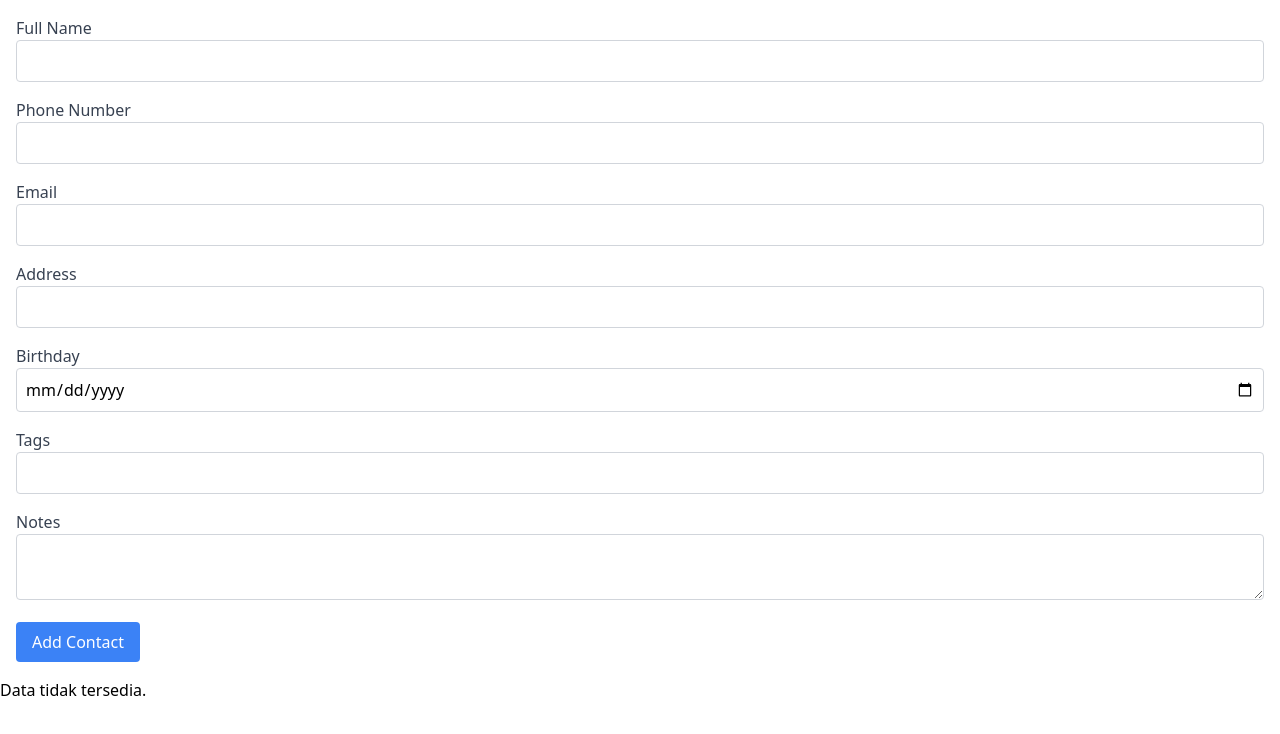
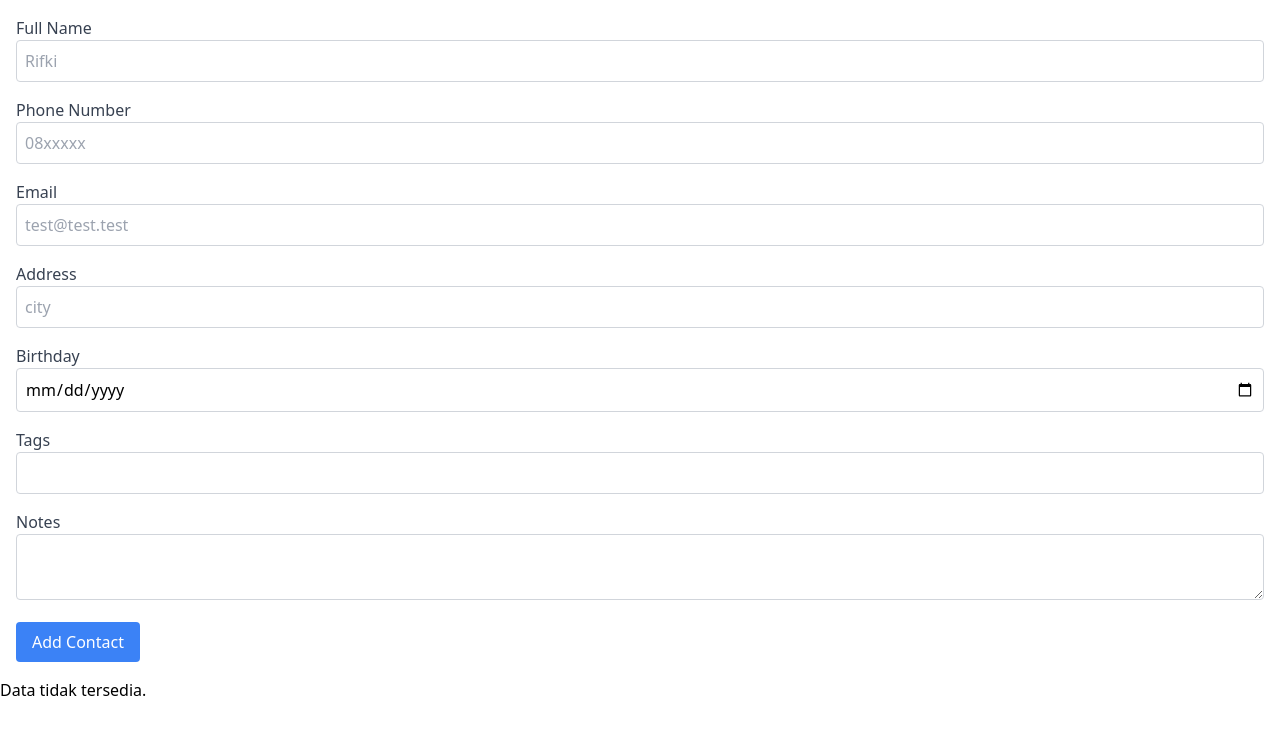
Before and after one commit to kakarifki/project-address-book, a plain HTML site: page index.html in a window 1280 px wide. Drawn offline with nearby package versions, Linux system fonts and the light colour scheme.

Commit message:
feat: set placeholder

```diff
--- a/index.html
+++ b/index.html
@@ -35,19 +35,19 @@
         <form id="addressForm">
             <div class="mb-4">
                 <label for="fullname" class="block text-gray-700">Full Name</label>
-                <input type="text" id="fullname" name="fullname" class="border border-gray-300 p-2 w-full rounded" required>
+                <input type="text" id="fullname" name="fullname" class="border border-gray-300 p-2 w-full rounded" placeholder="Rifki" required>
             </div>
             <div class="mb-4">
                 <label for="phone_number" class="block text-gray-700">Phone Number</label>
-                <input type="text" id="phone_number" name="phone_number" class="border border-gray-300 p-2 w-full rounded" required>
+                <input type="text" id="phone_number" name="phone_number" class="border border-gray-300 p-2 w-full rounded" placeholder="08xxxxx" required>
             </div>
             <div class="mb-4">
                 <label for="email" class="block text-gray-700">Email</label>
-                <input type="email" id="email" name="email" class="border border-gray-300 p-2 w-full rounded" required>
+                <input type="email" id="email" name="email" class="border border-gray-300 p-2 w-full rounded" placeholder="test@test.test" required>
             </div>
             <div class="mb-4">
                 <label for="address" class="block text-gray-700">Address</label>
-                <input type="text" id="address" name="address" class="border border-gray-300 p-2 w-full rounded" required>
+                <input type="text" id="address" name="address" class="border border-gray-300 p-2 w-full rounded" placeholder="city"required>
             </div>
             <div class="mb-4">
                 <label for="birthday" class="block text-gray-700">Birthday</label>
```
